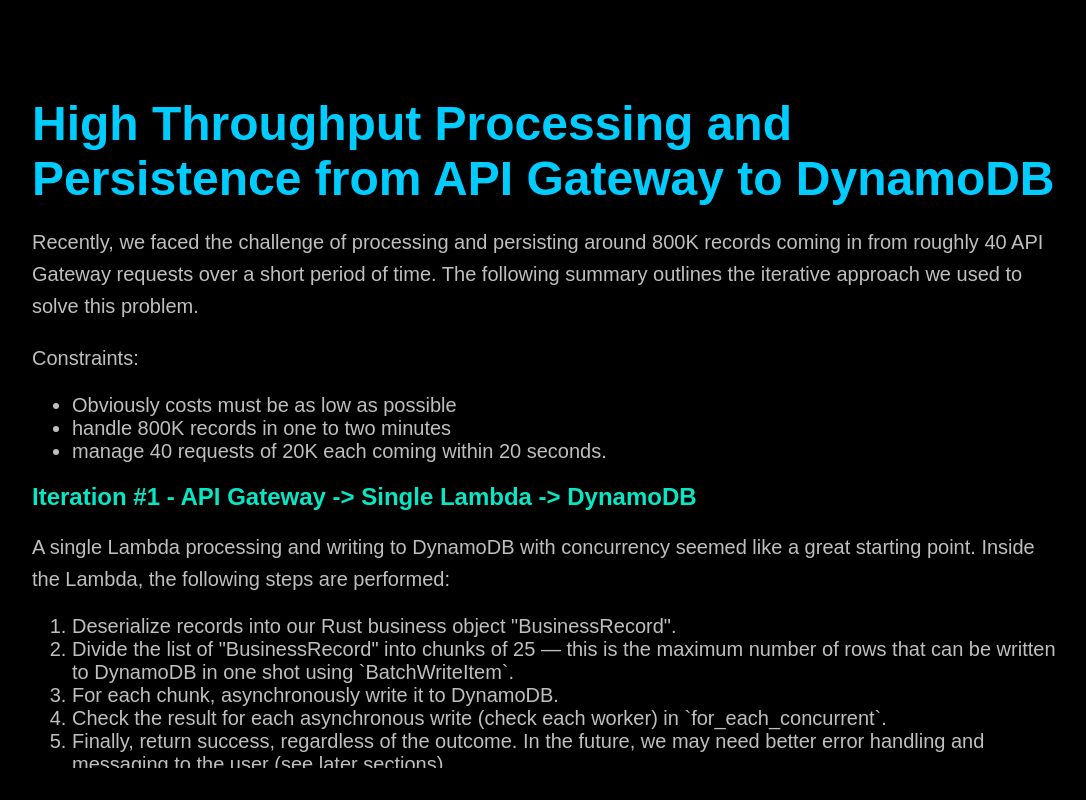
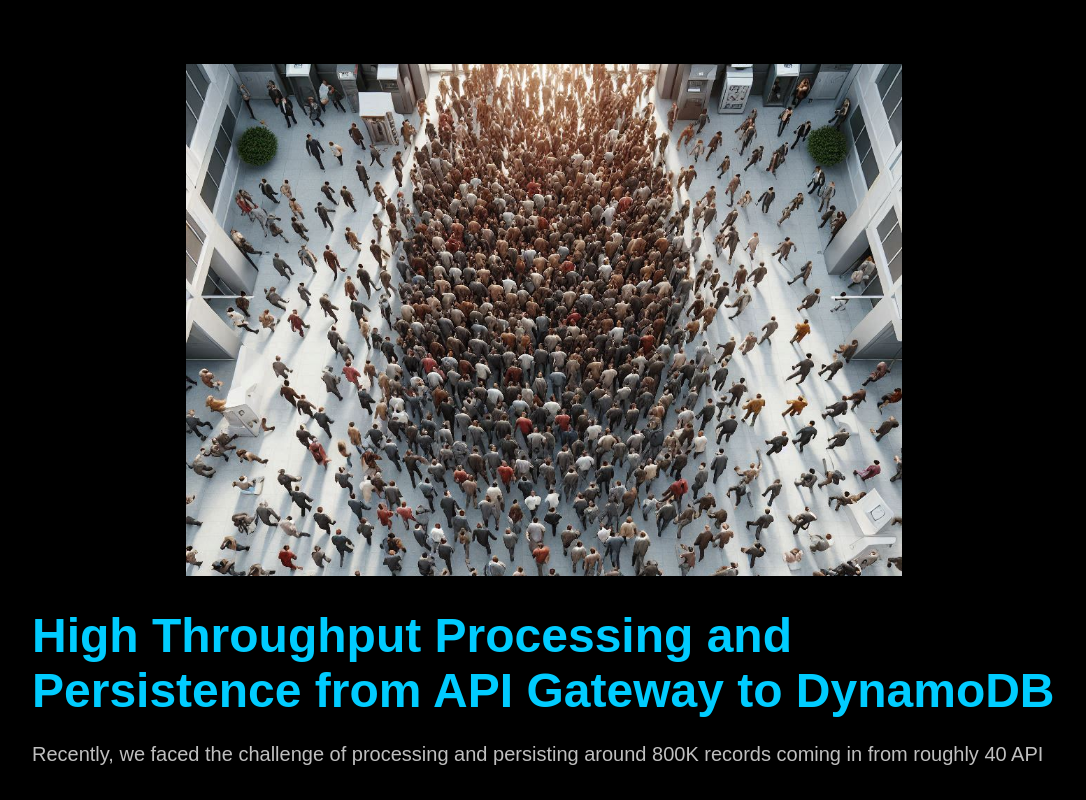
Before and after one commit to pprogrammingg/chaintribe-labs, a plain HTML site: page blog_posts/heavy-processing-api-gw-ddb-part1.html in a window 1280 px wide. Shown: the whole page, without its empty margins (32-1118 px from the left). Drawn offline with nearby package versions, Linux system fonts and the light colour scheme.

Commit message:
post hero image

```diff
--- a/blog_posts/heavy-processing-api-gw-ddb-part1.html
+++ b/blog_posts/heavy-processing-api-gw-ddb-part1.html
@@ -10,6 +10,7 @@
 </head>
 <body>
     <div class="blog_container">
+        <img class="post-hero-image" src="../images/crowd.jpeg" draggable="false" />
         <h1>High Throughput Processing and Persistence from API Gateway to DynamoDB</h1>
         <p>
             Recently, we faced the challenge of processing and persisting around 800K records coming in from roughly 40 API Gateway requests over a short period of time.
--- a/blog_style.css
+++ b/blog_style.css
@@ -103,6 +103,15 @@ body a:hover {
     margin-bottom: 15px; /* Adds breathing space between paragraphs */
 }
 
+.post-hero-image {
+    width: 70%;
+    height: 80%;
+    object-fit: cover;
+    display: block;
+    margin: 0 auto;
+
+}
+
 /* TOC */
 #table_of_contents {
     border-bottom: 2px solid rgba(255, 255, 255, 0.6);
```
Also changed, not shown: images/crowd.jpeg (added).
